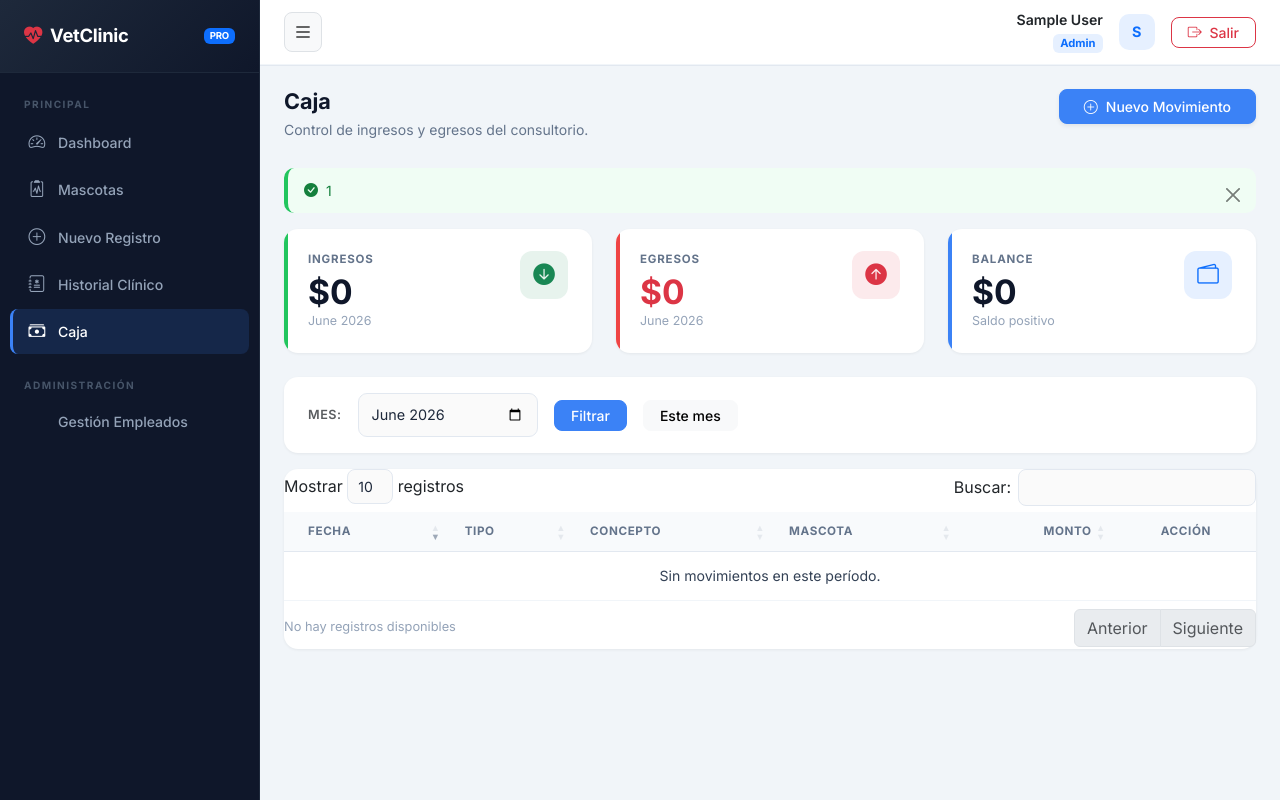
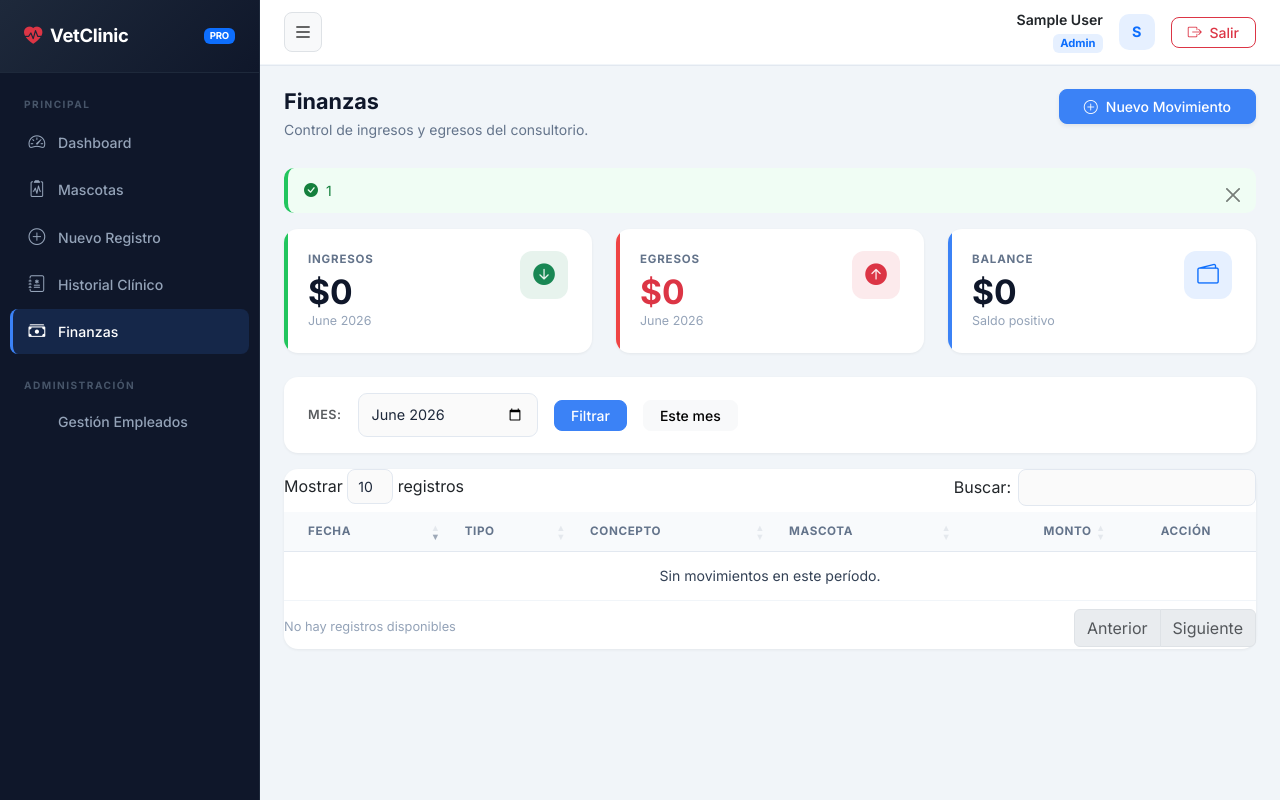
Before and after one commit to jg6395780-creator/veterinaria, a PHP site: page /caja.php in a window 1280 px wide. Run offline with PHP 8.4, Linux system fonts and the light colour scheme; the visitor is signed in with stand-in values (Sample User, id 1); data that the repository does not hold is empty; some libraries are stand-ins or nearby versions.

Commit message:
fix: renombrar 'Caja' a 'Finanzas' en UI (título y sidebar)
Co-Authored-By: Claude Sonnet 4.6 <noreply@anthropic.com>

```diff
--- a/public/caja.php
+++ b/public/caja.php
@@ -46,7 +46,7 @@ require_once __DIR__ . '/includes/header.php';
 
 <div class="page-header d-flex justify-content-between align-items-start flex-wrap gap-3">
     <div>
-        <h3>Caja</h3>
+        <h3>Finanzas</h3>
         <p>Control de ingresos y egresos del consultorio.</p>
     </div>
     <?php if ($_SESSION['user_rol'] !== 'dueno'): ?>
--- a/public/includes/header.php
+++ b/public/includes/header.php
@@ -42,7 +42,7 @@
 
             <?php if ($_SESSION['user_rol'] === 'admin' || $_SESSION['user_rol'] === 'recepcion'): ?>
             <a href="caja.php" class="sidebar-link <?= basename($_SERVER['PHP_SELF']) === 'caja.php' ? 'active' : '' ?>">
-                <i class="bi bi-cash-stack"></i> Caja
+                <i class="bi bi-cash-stack"></i> Finanzas
             </a>
             <?php endif; ?>
 
```
